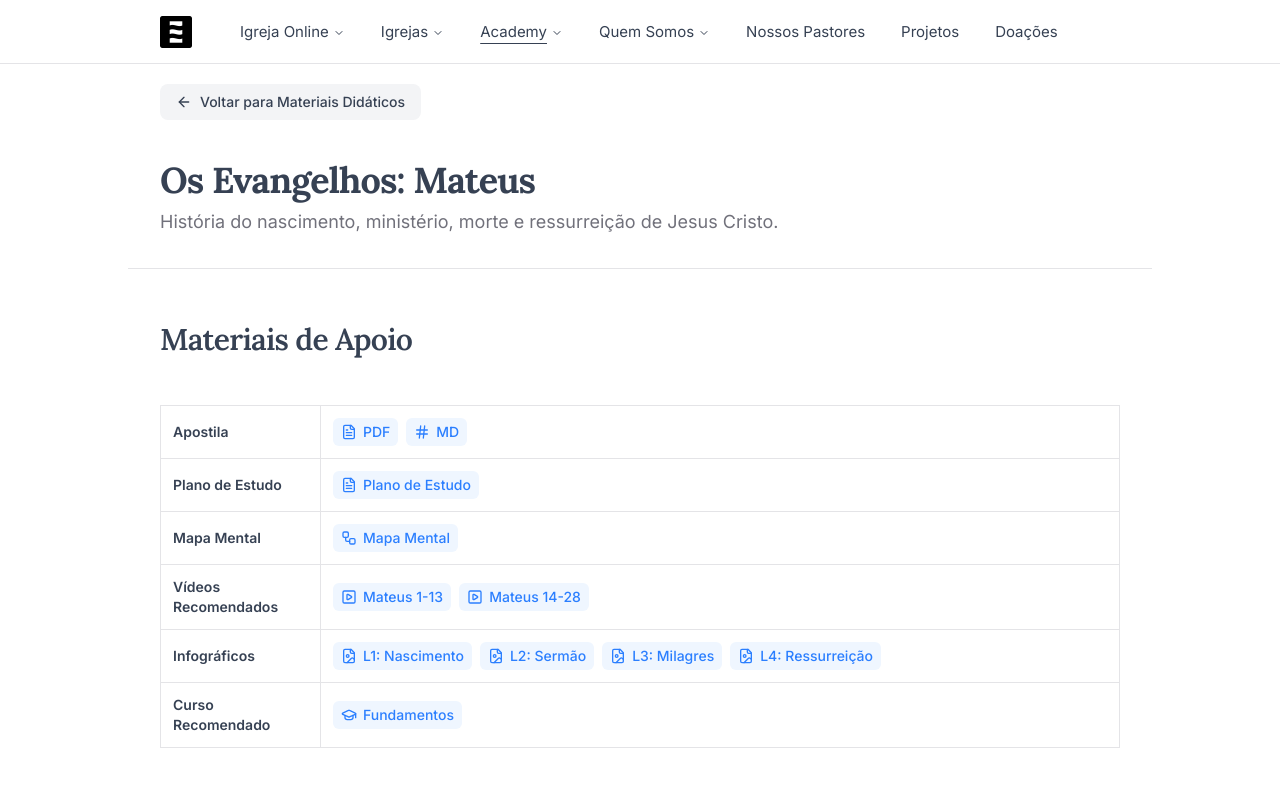
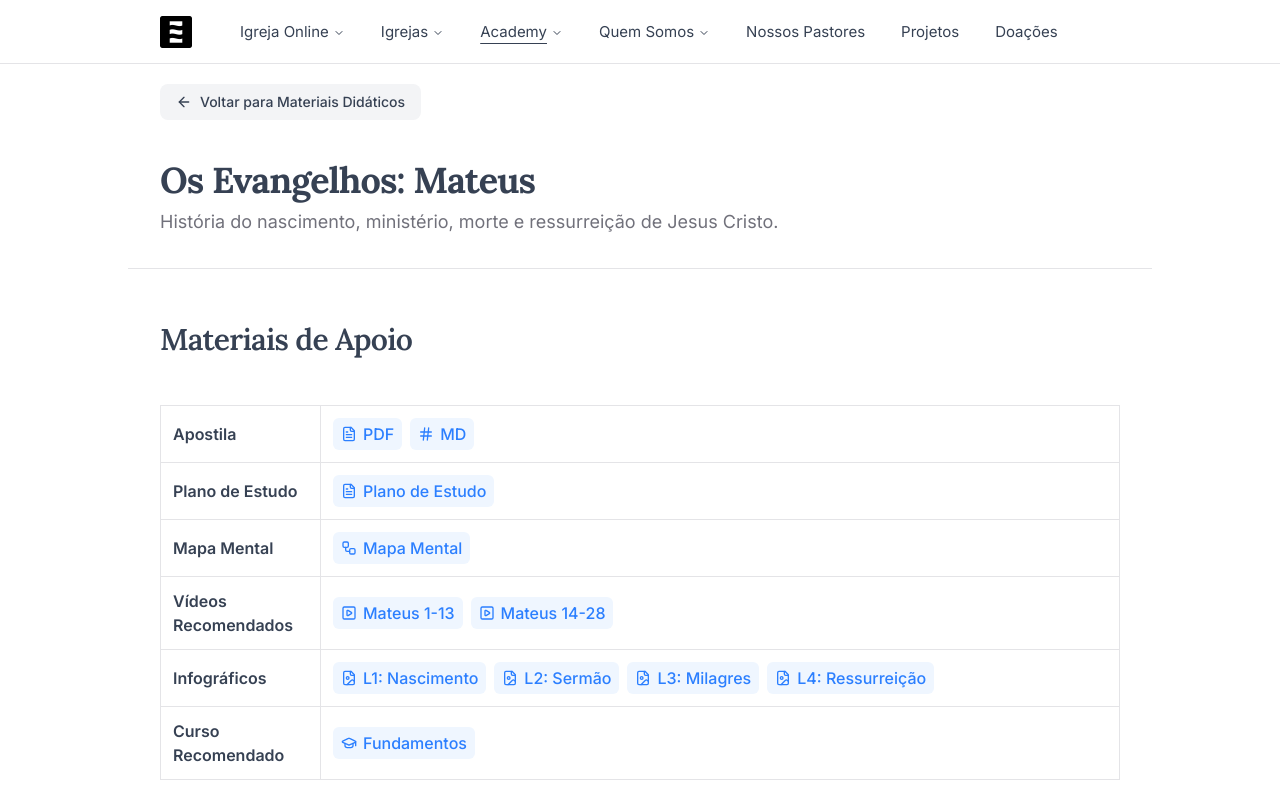
Before and after one commit to oceanodg/ocn-institucional-v4, a Next.js app: page /oceano-academy/materiais-didaticos/mateus in a window 1280 px wide. Shown: the top 800 px of the page. Built offline with nearby package versions, Linux system fonts and the light colour scheme.

Commit message:
fix: update TableCell component to include text-base class for improved text styling

```diff
--- a/components/ui/table.tsx
+++ b/components/ui/table.tsx
@@ -85,7 +85,7 @@ function TableCell({ className, ...props }: React.ComponentProps<"td">) {
     <td
       data-slot="table-cell"
       className={cn(
-        "p-3 align-middle whitespace-normal wrap-break-word [&:has([role=checkbox])]:pr-0 border text-gray-700",
+        "p-3 align-middle whitespace-normal wrap-break-word [&:has([role=checkbox])]:pr-0 border text-gray-700 text-base",
         className
       )}
       {...props}
```
